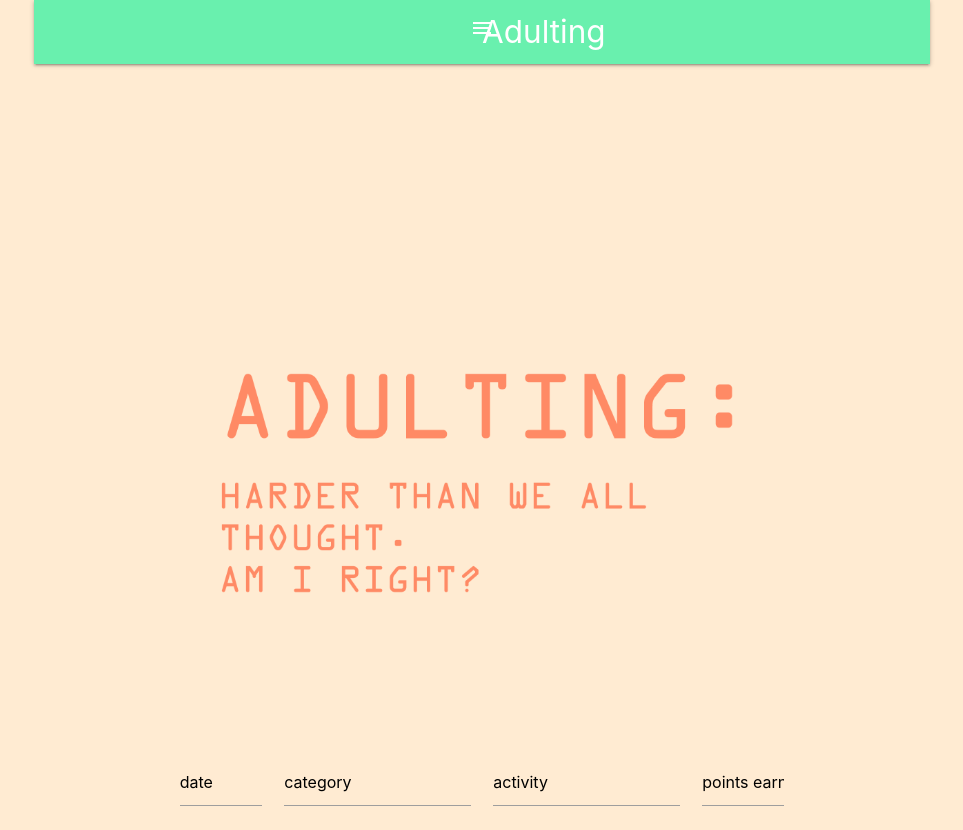
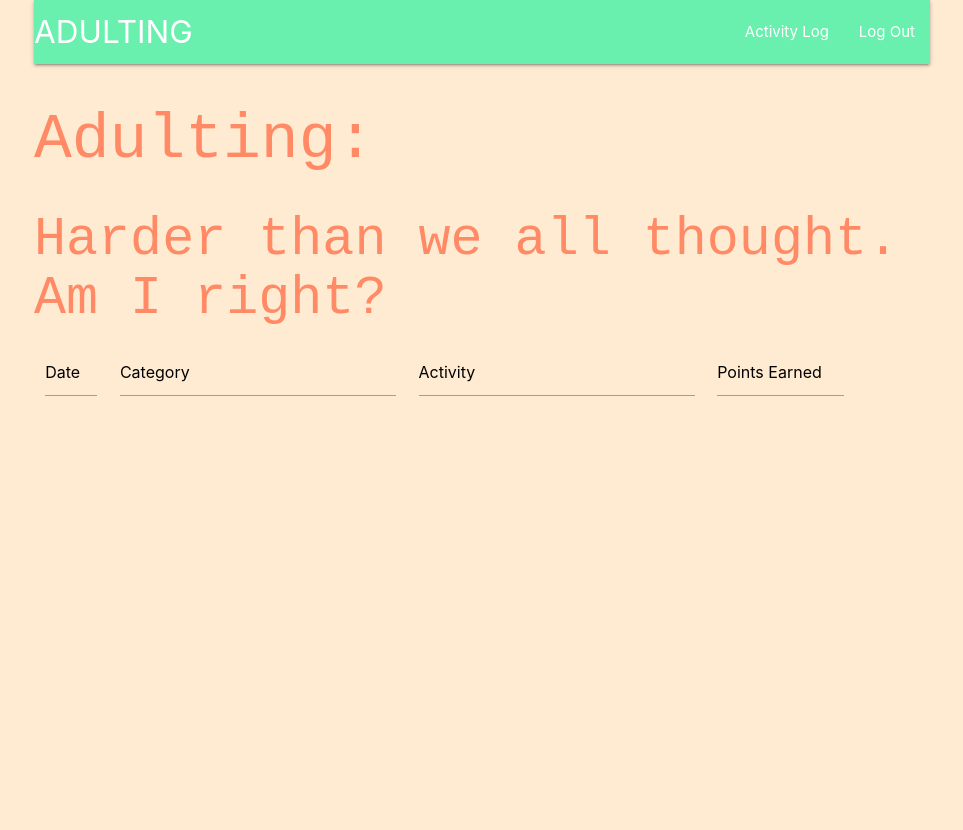
Before and after one commit to andrewtkemp/adulting, a React (Create React App) app in the folder client/: page /allactivities in a window 1280 px wide. Shown: the top 830 px of the page, without its empty margins (158-1121 px from the left). After the commit the page ends 800 px from the top, so only its background shows below. Built offline with nearby package versions, Linux system fonts and the light colour scheme.

Commit message:
got links on nav working, set up all activities page

```diff
--- a/client/src/components/Awards/Awards.js
+++ b/client/src/components/Awards/Awards.js
@@ -7,64 +7,82 @@ import bronzeSilver from "../../assets/bronze-silverStar.png";
 import bronzeGold from "../../assets/bronze-silver-goldStar.png";
 
 function Awards() {
-  function stars() {
-    const pointsEarned = api.getPoints();
-    if (pointsEarned <= 99) {
-      return <h4>Keep Adulting to Level Up and Earn Awards!</h4>;
-    }
-    if (pointsEarned >= 100) {
-      return (
-        <div>
-          <img src={bronze} alt="bronze star" className="allAwards"></img>
-          <p>Congratulations! You've earned the Bronze Star!</p>
-        </div>
-      );
-    }
-    if (pointsEarned >= 200) {
-      return (
-        <div>
-          <img src={silver} alt="silver star" className="allAwards"></img>
-          <p>Congratulations! You've earned the Silver Star!</p>
-        </div>
-      );
-    }
-    if (pointsEarned >= 300) {
-      return (
-        <div>
-          <img src={gold} alt="gold star" className="allAwards"></img>
-          <p>Congratulations! You've earned the Gold Star!</p>
-        </div>
-      );
-    }
-    if (pointsEarned >= 400) {
-      return (
-        <div>
-          <img src={bronzeSilver} alt="bronzeSilver star" className="allAwards"></img>
-          <p>Congratulations! You've earned the Siler Bronze Star!</p>
-        </div>
-      );
-    }
-    if (pointsEarned >= 500) {
-      return (
-        <div>
-          <img src={bronzeGold} alt="bronzeGold star" className="allAwards"></img>
-          <p>Congratulations! You've earned the Gold Silver Bronze Star!</p>
-        </div>
-      );
-    }
-    return <Awards />;
-  }
+  //   function stars() {
+  //     const pointsEarned = api.getPoints();
+  //     if (pointsEarned <= 99) {
+  //       return <h4>Keep Adulting to Level Up and Earn Awards!</h4>;
+  //     }
+  //     if (pointsEarned >= 100) {
+  //       return (
+  //         <div>
+  //           <img src={bronze} alt="bronze star" className="allAwards"></img>
+  //           <p>Congratulations! You've earned the Bronze Star!</p>
+  //         </div>
+  //       );
+  //     }
+  //     if (pointsEarned >= 200) {
+  //       return (
+  //         <div>
+  //           <img src={silver} alt="silver star" className="allAwards"></img>
+  //           <p>Congratulations! You've earned the Silver Star!</p>
+  //         </div>
+  //       );
+  //     }
+  //     if (pointsEarned >= 300) {
+  //       return (
+  //         <div>
+  //           <img src={gold} alt="gold star" className="allAwards"></img>
+  //           <p>Congratulations! You've earned the Gold Star!</p>
+  //         </div>
+  //       );
+  //     }
+  //     if (pointsEarned >= 400) {
+  //       return (
+  //         <div>
+  //           <img src={bronzeSilver} alt="bronzeSilver star" className="allAwards"></img>
+  //           <p>Congratulations! You've earned the Siler Bronze Star!</p>
+  //         </div>
+  //       );
+  //     }
+  //     if (pointsEarned >= 500) {
+  //       return (
+  //         <div>
+  //           <img src={bronzeGold} alt="bronzeGold star" className="allAwards"></img>
+  //           <p>Congratulations! You've earned the Gold Silver Bronze Star!</p>
+  //         </div>
+  //       );
+  //     }
+  //     return <Awards />;
+  //   }
 
   return (
     <div className="col s12 m12 l4 awardCard">
       <div className="card">
         <div className="card-content">
           <span className="card-title">Awards</span>
-
-          <img src={bronze} alt="bronze star" className="materialboxed"></img>
-          <p>Earn points by acting like an adult to level up!</p>
+          <p>Earn points by acting like an adult to get these awards!</p>
+          <img src={bronze} alt="bronze star" className="allAwards"></img>
+          <img src={silver} alt="silver star" className="allAwards"></img>
+          <img src={gold} alt="gold star" className="allAwards"></img>
+          <img src={bronzeSilver} alt="bronzeSilver star" className="allAwards"></img>
+          <img src={bronzeGold} alt="bronzeGold star" className="allAwards"></img>
+          <span className="card-title">This is your current level</span>
+          <img src={gold} alt="gold star" className="materialboxed"></img>
+          {/* {stars()} */}
+          <span className="card-title">Status</span>
+          <p>You currently have _____ points.</p>
+          <br />
+          <p>You are _____ points away from your next award!</p>
+          <br />
+          <p>These are the awards you have already earned.</p>
+          <br />
+          <br />
+          <img src={bronze} alt="bronze star" className="allAwards"></img>
+          <img src={silver} alt="silver star" className="allAwards"></img>
+          <br />
+          <br />
+          <span className="card-title">Keep Adulting! You are doing great!</span>
         </div>
-        {stars()}
       </div>
     </div>
   );
--- a/client/src/components/Awards/AwardsStyle.css
+++ b/client/src/components/Awards/AwardsStyle.css
@@ -10,3 +10,12 @@
     margin-left: auto;
     margin-right: auto;
 }
+
+p {
+    text-align: center;
+    font-size: large;
+}
+
+.card-title {
+    text-align: center;
+}
--- a/client/src/components/Nav/index.js
+++ b/client/src/components/Nav/index.js
@@ -1,22 +1,38 @@
 import React from "react";
+import { BrowserRouter as Router, Route, Switch } from "react-router-dom";
+import Home from "../../pages/Home";
+import Login from "../../pages/login";
+import AllActivities from "../../pages/AllActivities";
 
 function Nav() {
   return (
+    <nav>
+      <div class="#69f0ae green accent-2 nav-wrapper">
+        <a href="/Home" class="brand-logo">
+          ADULTING
+        </a>
+        <a href="#" data-target="mobile-demo" class="sidenav-trigger">
+          <i class="material-icons">menu</i>
+        </a>
+        <ul class="right hide-on-med-and-down">
+          <li>
+            <a href="/AllActivities">Activity Log</a>
+          </li>
+          <li>
+            <a href="/Login">Log Out</a>
+          </li>
+        </ul>
+      </div>
 
-    <nav
-    className="#69f0ae green accent-2 nav-wrapper center-align">
-      <a  href="#home" className="brand-logo">Adulting</a>
-
-      <a href="#home" className="sidenav-tigger" data-target="mobile-nav">
-        <i className="material-icons">menu</i>
-      </a>
-     <ul className= "right hide-on-med-and-down">
-        <li><a href="#home"></a></li>
-        {/* <li><a href="#logout">Logout</a></li> */}
-
-     </ul>
+      <ul className="sidenav" id="mobile-demo">
+        <li>
+          <a href="/AllActivities">Activity Log</a>
+        </li>
+        <li>
+          <a href="/Login">Log Out</a>
+        </li>
+      </ul>
     </nav>
-
   );
 }
 
--- /dev/null
+++ b/client/src/pages/AllActivities.css
@@ -0,0 +1,5 @@
+h1,
+h2 {
+  font-family: "Space Mono", monospace;
+  color: var(--peach);
+}
--- a/client/src/pages/AllActivities.js
+++ b/client/src/pages/AllActivities.js
@@ -1,30 +1,31 @@
 import React from "react";
 import Nav from "../components/Nav/index";
-import adultingIsHard from "../assets/adultingIsHard.png";
+import "./AllActivities.css";
 
 function AllActivities() {
   return (
     <div id="AllActivities">
       <Nav />
-      <main className="container">
-        <div className="col s6 pic">
-          <img src={adultingIsHard} className="materialboxed" id="allActivitiesPic" width="325" alt="adulting is hard" />
-        </div>
+      <h1>Adulting:</h1>
+      <h2>
+        Harder than we all thought.
+        <br />
+        Am I right?
+      </h2>
       <div className="row">
-          <div className="col s12 m12 l2 allActivities">
-            <input placeholder="date"></input>
+        <div className="col s12 m12 l1 allActivities">
+          <input placeholder="Date"></input>
         </div>
         <div className="col s12 m12 l4 allActivities">
-            <input placeholder="category"></input>
+          <input placeholder="Category"></input>
         </div>
         <div className="col s12 m12 l4 allActivities">
-            <input placeholder="activity"></input>
+          <input placeholder="Activity"></input>
         </div>
         <div className="col s12 m12 l2 allActivities">
-            <input placeholder="points earned"></input>
+          <input placeholder="Points Earned"></input>
         </div>
       </div>
-      </main>
     </div>
   );
 }
--- a/client/src/pages/Home.js
+++ b/client/src/pages/Home.js
@@ -2,7 +2,6 @@ import React from "react";
 import Nav from "../components/Nav/index";
 import Activities from "../components/Activities/Activities";
 import Awards from "../components/Awards/Awards";
-import Status from "../components/Status/Status";
 
 function Home() {
   return (
@@ -11,7 +10,6 @@ function Home() {
       <main className="main-container" id="home">
         <div className="row">
           <Activities />
-          <Status />
           <Awards />
         </div>
       </main>
```
Also changed, not shown: client/src/components/Status/Status.js (+15 -0 lines). Lines whose indentation alone changed are shown as unchanged.
